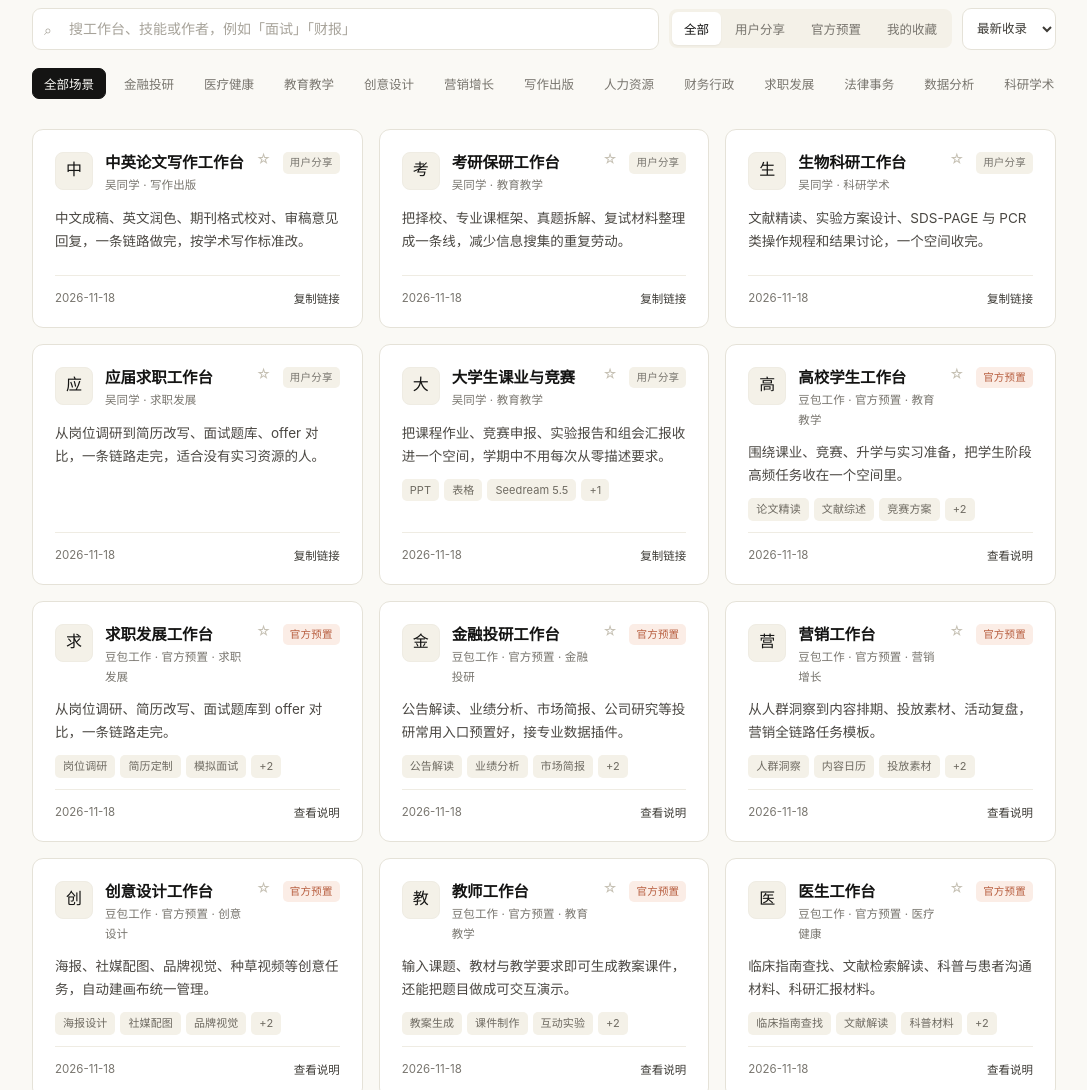
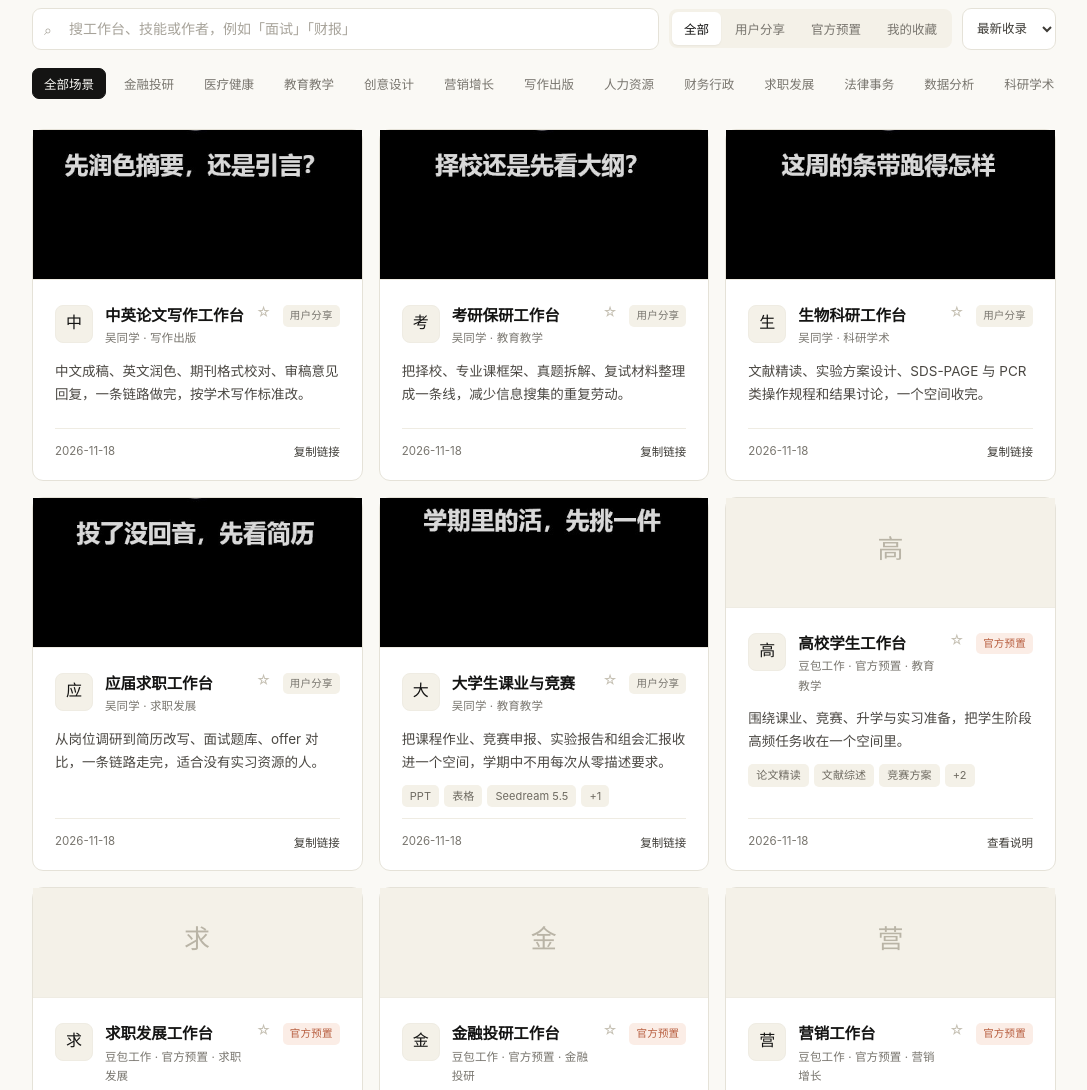
Before and after one commit to tomaxiwu-bit/workbench-market, a website: page docs/index.html in a window 1280 px wide. Shown: the part 700-1790 px from the top of the page, without its empty margins (96-1183 px from the left). Drawn offline with Linux system fonts and the light colour scheme.

Commit message:
add real workbench screenshots as card covers and detail hero

```diff
--- a/docs/index.html
+++ b/docs/index.html
@@ -234,6 +234,19 @@
   footer{border-top:1px solid var(--line-soft);margin-top:30px;padding:24px 0 44px;font-size:12px;color:var(--muted)}
   footer .wrap{display:flex;gap:18px;flex-wrap:wrap;align-items:center}
   footer .right{margin-left:auto}
+
+  /* ---------- 界面截图 ---------- */
+  .shot{
+    margin:-22px -22px 14px;height:150px;overflow:hidden;background:#0D0D0C;
+    border-bottom:1px solid var(--line-soft)
+  }
+  .shot img{width:100%;height:100%;object-fit:cover;object-position:50% 47%;display:block}
+  .shot.ph{display:grid;place-items:center;background:var(--paper-2);height:110px}
+  .shot.ph span{font-family:var(--serif);font-size:26px;color:#B9B4A6;letter-spacing:.02em}
+  .hero-shot{
+    display:block;width:100%;height:236px;object-fit:cover;object-position:50% 45%;
+    border:1px solid var(--line-soft);border-radius:9px;margin:2px 0 18px;background:#0D0D0C
+  }
 
   /* ---------- 引导 ---------- */
   .guide{
@@ -514,11 +527,20 @@ function paintSkills(){
   });
 }
 
-function cardHTML(it){
-  const skills = (it.skills || []).slice(0,3);
+/* 有真实界面截图的条目显示封面，其余用浅色首字占位 */
+const SHOT_IDS = ['3', '4', '5', '6', '7'];
+function shotHTML(it){
+  if(SHOT_IDS.indexOf(String(it.id)) >= 0){
+    return `<div class="shot"><img src="shots/${it.id}.jpg" alt="${esc(it.name)} 界面预览" loading="lazy"></div>`;
+  }
+  return `<div class="shot ph"><span>${esc((it.name || '台').slice(0,1))}</span></div>`;
+}
+
+function cardHTML(it){  const skills = (it.skills || []).slice(0,3);
   const on = getFavs().indexOf(String(it.id)) >= 0;
   return `
   <article class="card" data-id="${it.id}">
+    ${shotHTML(it)}
     <div class="card-head">
       <div class="ico-box">${esc((it.name || '台').slice(0,1))}</div>
       <div style="flex:1;min-width:0">
@@ -572,6 +594,7 @@ function showSheet(it){
       </div>
       <button class="x" onclick="closeSheet()">✕</button>
     </div>
+    ${SHOT_IDS.indexOf(String(it.id)) >= 0 ? `<img class="hero-shot" src="shots/${it.id}.jpg" alt="${esc(it.name)} 界面预览">` : ''}
     <div class="meta-row">
       <span class="tag">${esc(it.scene)}</span>
       ${it.source==='official' ? '<span class="badge official">官方预置</span>' : '<span class="badge">用户分享</span>'}
```
Also changed, not shown: public/index.html (+24 -0 lines), docs/shots/3.jpg (added), docs/shots/4.jpg (added), docs/shots/5.jpg (added), docs/shots/6.jpg (added), docs/shots/7.jpg (added), public/shots/3.jpg (added), public/shots/4.jpg (added), public/shots/5.jpg (added), public/shots/6.jpg (added), public/shots/7.jpg (added).
